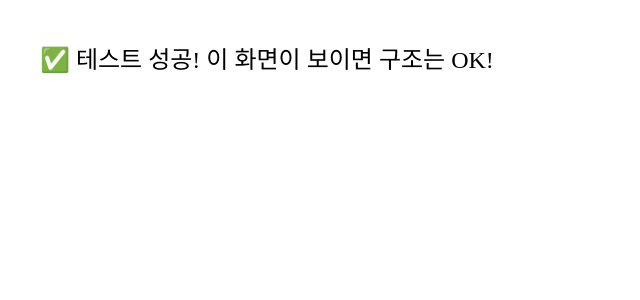
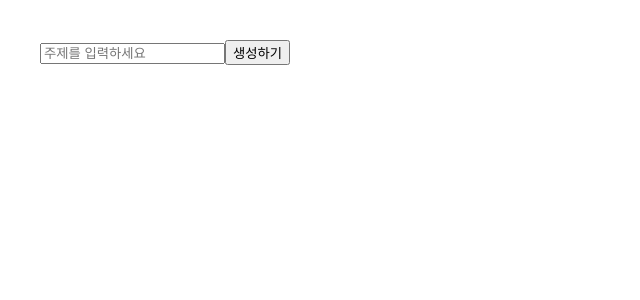
Before and after one commit to ddoonglog/ddoonglog-tool, a Next.js app: page / in a window 1280 px wide. Shown: the top 300 px of the page, without its empty margins (0-640 px from the left). Built offline with nearby package versions, Linux system fonts and the light colour scheme.

Commit message:
Update page.tsx

```diff
--- a/app/page.tsx
+++ b/app/page.tsx
@@ -1,7 +1,9 @@
+import ShortsScriptGenerator from '@/components/ShortsScriptGenerator'
+
 export default function Home() {
   return (
-    <div style={{ padding: '2rem', fontSize: '24px' }}>
-      ✅ 테스트 성공! 이 화면이 보이면 구조는 OK!
+    <div style={{ padding: '2rem', fontSize: '20px' }}>
+      <ShortsScriptGenerator />
     </div>
   )
 }
```
